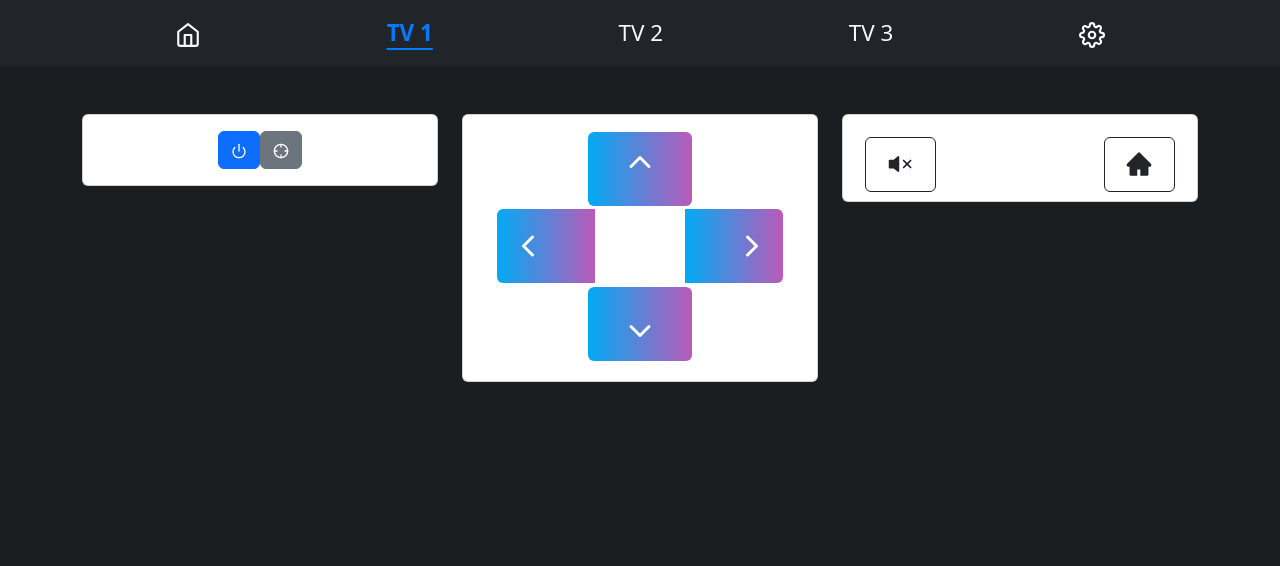
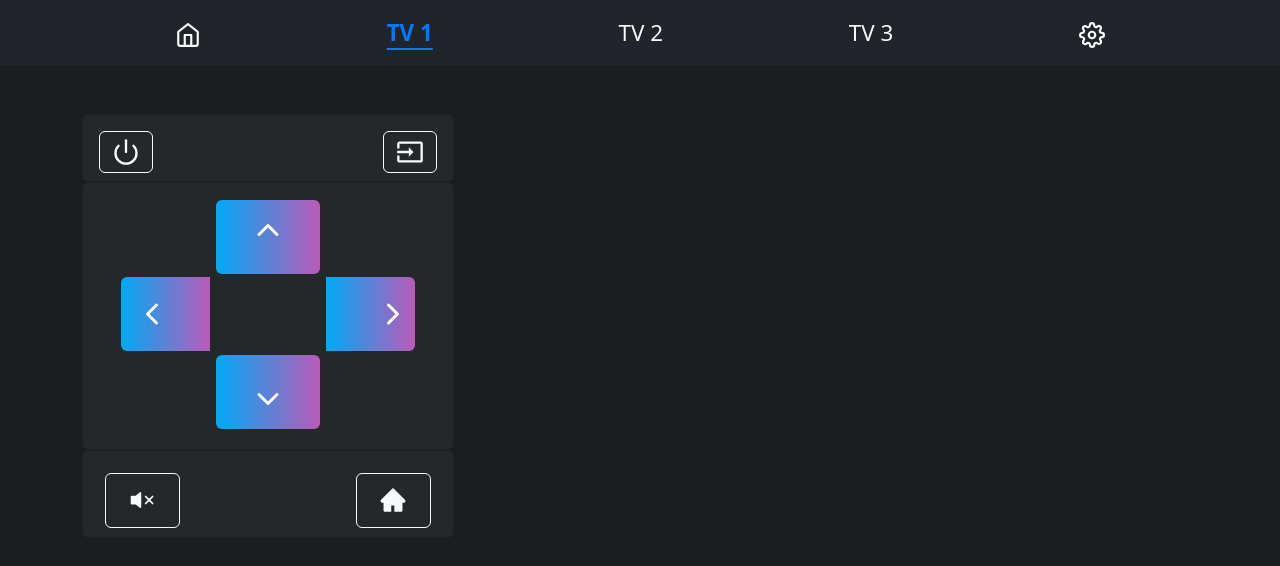
Before and after one commit to durkinm2/samsung-react-remote, a React (Create React App) app: page /tv/1 in a window 1280 px wide. Shown: the top 566 px of the page. Built offline with nearby package versions, Linux system fonts and the light colour scheme.

Commit message:
tv styling

```diff
--- a/src/components/Tv/Tv.css
+++ b/src/components/Tv/Tv.css
@@ -1,14 +1,31 @@
+.btn-power-main {
+    background: red;
+    color: whitesmoke;
+    width: 30%;
+    font-size: 30px !important;
+    border-bottom-right-radius: 5px;
+    border-top-right-radius: 5px;
+}
+.card {
+    background: #24282b !important;
+}
 .dpad-1{
-    width: 33%;
+    width: 32%;
     height: 33%;
 }
+.dpad-1 .btn{
+    width: 5.2em;
+}
 .dpad-2{
-    width: 90%;
+    width: 88%;
     height: 33%;
 }
-
+.dpad-2 .btn{
+    /*width: 100%;*/
+    width: 5.6em;
+}
 .dpad-divider{
-    width: 128%;
+    width: 100%;
     /*height: 33%;*/
 }
 .dpad-up-icon{
@@ -26,13 +43,42 @@
 .dpad-left {
     /*margin-right: 44px;*/
     /*margin-left: 4px;*/
-
+    display: flex;
+    align-items: center;
 }
 .dpad-right {
     /*margin-right: 4px;*/
     /*margin-left: 44px;*/
+    display: flex;
+    align-items: center;
+}
 
+.custom-row-1 {
+    height: 68px !important;
 }
+.custom-row-1 .card{
+    width: 100%;
+    height: 100% !important;
+}
+.custom-row-1 .btn-group {
+    padding: 0.1em;
+    /*margin: 3px;*/
+}
+.custom-row-1 .btn {
+    height: 100% !important;
+}
+
+.custom-row-2 {
+    height: 268px !important;
+}
+.custom-row-2 .card{
+     width: 100%;
+     height: 100% !important;
+ }
+.custom-row-2 .btn-group {
+    padding: 0.1em;
+}
+
 .custom-row-3{
     height: 88px !important;
 }
@@ -51,34 +97,15 @@
 }
 
 .custom-row-3 .btn-divider {
-width:18%;
-}
-
-.custom-row-2 {
-    height: 268px !important;
-}
-.custom-row-2 .card{
-     width: 100%;
-     height: 100% !important;
- }
-.custom-row-2 .btn-group {
-    padding: 0.1em;
-    /*margin: 3px;*/
+    width:18%;
 }
 .btn-icon {
-    /*background: #0d6efd;*/
-    width: 100%;
+    /*width: 100%;*/
     /*width: calc(50% - 4px); !* Adjust the spacing as needed *!*/
     height: 100%;
-    /*display: flex;*/
     justify-content: center;
     align-items: center;
     outline: none; /* Remove outline on focus (for accessibility) */
-    /*position: absolute;*/
-    /*top: 50%;*/
-    /*left: 50%;*/
-    /*transform: translate(-50%,-50%);*/
-    /*width: 200px;*/
     text-align: center;
     line-height: 60px;
     color: #fff;
--- a/src/components/Tv/Tv.js
+++ b/src/components/Tv/Tv.js
@@ -12,6 +12,7 @@ import {
 import './Tv.css';
 import {BsFillVolumeMuteFill} from "react-icons/bs";
 import {AiFillHome} from "react-icons/ai";
+import {MdInput} from "react-icons/md";
 
 const TV = () => {
     const { tvId } = useParams();
@@ -21,18 +22,17 @@ const TV = () => {
 
     return (
         <div className="container mt-5">
-            <div className="row">
-                <div className="col-md-4">
+            <div>
+                <div className="col-md-4 custom-row-1">
                     <div className="card">
                         <div className="card-body">
-                            <button className="btn btn-primary btn-block btn-power">
-                                <FiPower className="custom-icon-row1"/>
+                            <button className="btn btn-outline-light float-start">
+                                <FiPower size={28} className=""/>
                             </button>
-                            <div className="btn-group">
-                                <button className="btn btn-secondary">
-                                    <FiCrosshair className="custom-icon-row1" />
-                                </button>
-                            </div>
+                            {/*<div className="btn-divider"/>*/}
+                            <button className="btn btn-outline-light float-end">
+                                <MdInput size={28} className=" "/>
+                            </button>
                         </div>
                     </div>
                 </div>
@@ -67,24 +67,24 @@ const TV = () => {
                 <div className="col-md-4 custom-row-3">
                     <div className="card">
                         <div className="card-body">
-                            <button className="btn btn-outline-dark float-start">
+                            <button className="btn btn-outline-light float-start">
                                 <BsFillVolumeMuteFill size={28} className=""/>
                             </button>
                             {/*<div className="btn-divider"/>*/}
 
-                            <button className="btn btn-outline-dark float-end">
+                            <button className="btn btn-outline-light float-end">
                                 <AiFillHome size={28} className=" "/>
                             </button>
                             {/*<div className="btn-group">*/}
-                            {/*    <button className="btn btn-outline-dark">*/}
+                            {/*    <button className="btn btn-outline-light">*/}
                             {/*        <BsFillVolumeMuteFill size={28} className=" "/>*/}
                             {/*    </button>*/}
-                            {/*    <button className="btn btn-outline-dark">*/}
+                            {/*    <button className="btn btn-outline-light">*/}
                             {/*        <AiFillHome size={28} className=" "/>*/}
                             {/*    </button>*/}
                             {/*</div>*/}
                             {/*<div className="btn-group">*/}
-                            {/*    <button className="btn btn-outline-dark">*/}
+                            {/*    <button className="btn btn-outline-light">*/}
                             {/*        <AiFillHome size={28} className=" "/>*/}
                             {/*    </button>*/}
                             {/*</div>*/}
```
